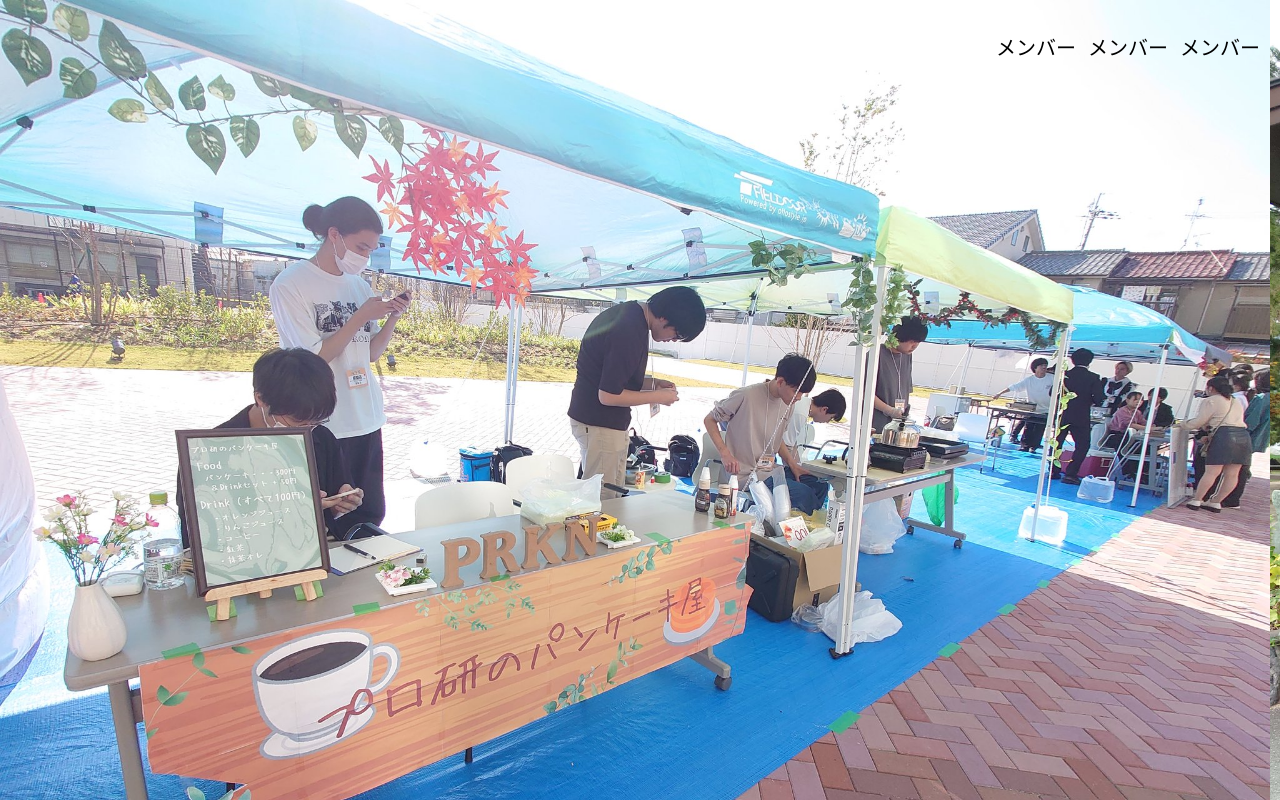
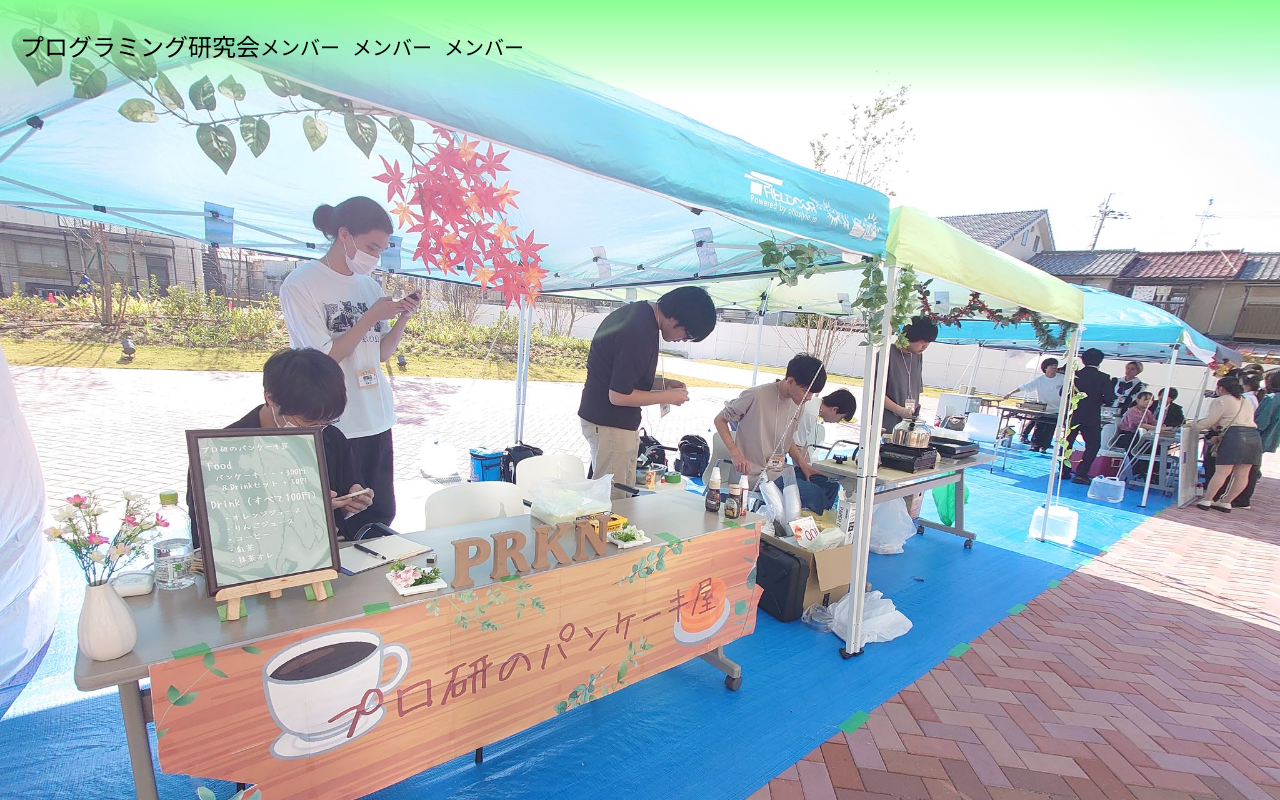
Before and after one commit to Programing-Study-Society/Home-Page, a Next.js app: page / in a window 1280 px wide. Shown: the top 800 px of the page. Built offline with nearby package versions, Linux system fonts and the light colour scheme.

Commit message:
ヘッダの変更

```diff
--- /dev/null
+++ b/app/common/fade-animation.css
@@ -0,0 +1,11 @@
+.scroll-fadein {
+	z-index: 1;
+	opacity : 0.1;
+	transform : translate(0, 0px);
+	transition : all 500ms;
+}
+
+.scroll-fadein.scrollin {
+	opacity : 1.0;
+	transform : translate(0, -200px);
+}
--- /dev/null
+++ b/app/common/fade-animation.tsx
@@ -0,0 +1,29 @@
+import { useInView } from "react-intersection-observer";
+import "./fade-animation.css"
+
+type FadeProps = {
+	rootMargin: string,
+	triggerOnce: boolean,
+	children: React.ReactNode,
+}
+
+export function FadeInToUp({
+	rootMargin,
+	triggerOnce,
+	children
+	}:FadeProps) {
+	const { ref, inView } = useInView({
+		// オプション
+		rootMargin: rootMargin, // ref要素が現れてから50px過ぎたら
+		triggerOnce: triggerOnce, // 最初の一度だけ実行
+	});
+
+	return (
+		<div
+			ref={ref}
+			className={`${inView ? "opacity-100" : "opacity-0 translate-y-[50%]"} duration-[1s] `}
+		>
+			{children}
+		</div>
+	)
+}
--- a/app/common/header.tsx
+++ b/app/common/header.tsx
@@ -2,8 +2,11 @@ import Link from "next/link"
 
 export default function Header() {
 	return (
-		<header className="w-full h-24 flex items-center p-5 justify-end absolute z-50">
-			<ul className="flex gap-3">
+		<header className="top-0 w-full h-24 flex items-center p-5 fixed z-50">
+			<div className="circle-name">
+				<Link href="/" className="text-2xl font-mono">プログラミング研究会</Link>
+			</div>
+			<ul className="header-menu flex gap-3">
 				<li><Link href="/member" className=" text-xl">メンバー</Link></li>
 				<li><Link href="/member" className=" text-xl">メンバー</Link></li>
 				<li><Link href="/member" className=" text-xl">メンバー</Link></li>
--- a/app/globals.css
+++ b/app/globals.css
@@ -4,12 +4,10 @@
 
 
 :root {
-  --foreground-rgb: 0, 0, 0;
-  --background-rgb: 255, 255, 255;
+  --thema-color-rgb: 137, 255, 147;
 }
-/*
-body {
-  color: rgb(var(--foreground-rgb));
-  background: rgb(var(--background-rgb));
+
+
+header {
+  background: linear-gradient(rgba(var(--thema-color-rgb), 1), rgba(255,255,255,0));
 }
-*/
--- a/app/page.tsx
+++ b/app/page.tsx
@@ -4,6 +4,8 @@ import Image from "next/image"
 import {Swiper, SwiperSlide} from "swiper/react"
 import "swiper/css"
 import { Autoplay, Pagination } from 'swiper/modules'
+
+import "./root-page.css"
 
 const IMAGE_PATH = "/image/"
 
@@ -27,17 +29,40 @@ export default function Home(){
       "disableOnInteraction": false,
     }
   }
+
+  const imageSize = {
+    width: 4096,
+    height: 3072
+  }
+
   return (
-    <div>
+    <div className="home-page">
+      <div className="slide">
         <Swiper {...splideOptions}>
           {images.map((image:string, index:number) => {
             return (
-            <SwiperSlide className="h-320" key={index}>
-              <Image src={IMAGE_PATH+image} layout="responsive" height={100} width={200} alt={image}/>
+              <SwiperSlide key={index}>
+                <Image
+                  src={IMAGE_PATH+image}
+                  width={imageSize.width}
+                  height={imageSize.height}
+                  sizes={"70vw"}
+                  style={{
+                    marginLeft: "auto",
+                    marginRight: "auto"
+                  }}
+                  alt={image}
+                />
               </SwiperSlide>
             )
           })}
         </Swiper>
       </div>
+      <div className="main-content mt-20">
+        <div className="circle-name w-full">
+          <h1 className="text-7xl text-center">プログラミング研究会</h1>
+        </div>
+      </div>
+    </div>
   )
 }
--- a/package.json
+++ b/package.json
@@ -12,6 +12,7 @@
     "next": "14.0.4",
     "react": "^18",
     "react-dom": "^18",
+    "react-intersection-observer": "^9.5.3",
     "splide-nextjs": "^2.4.23",
     "swiper": "^11.0.5"
   },
```
Also changed, not shown: app/root-page.css (added), 1 other file (tests, documents, lock files or other folders). Lines whose indentation alone changed are shown as unchanged.
